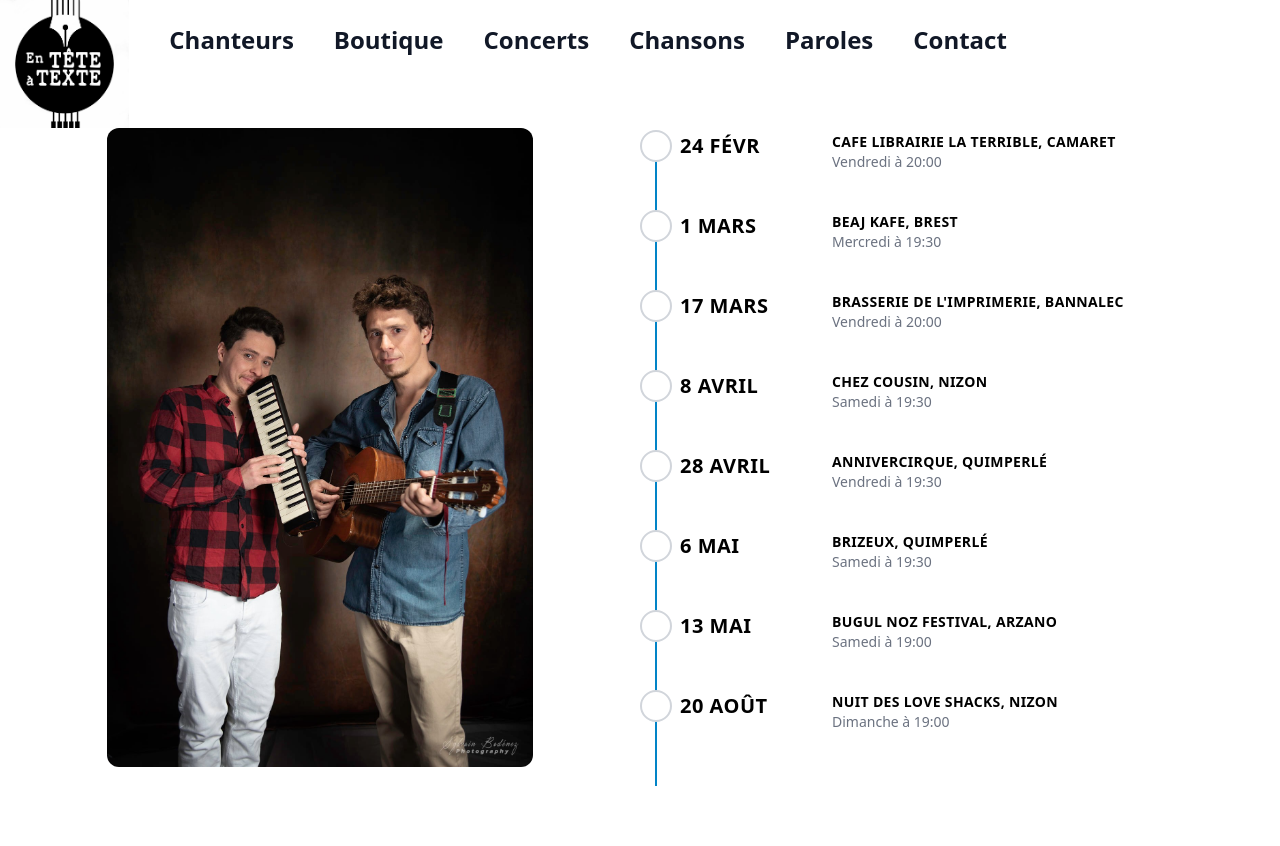
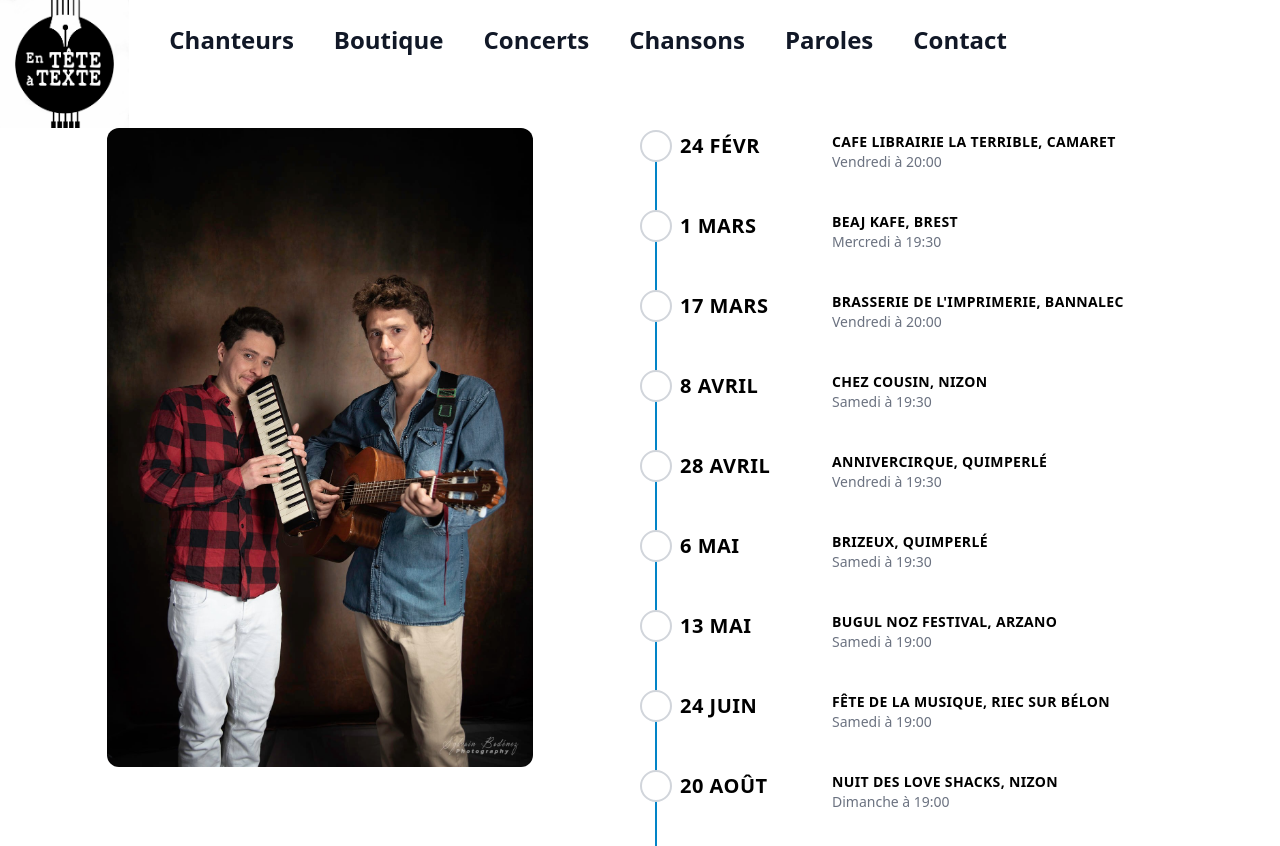
Before and after one commit to AlexandreKempf/en-tete-a-texte, a SvelteKit app: page /concerts in a window 1280 px wide. Shown: the top 846 px of the page. Before the commit the page ends 800 px from the top, so only its background shows below. Built offline with nearby package versions, Linux system fonts and the light colour scheme.

Commit message:
Ajout Concert + titre Carpe

```diff
--- a/src/routes/chansons/+page.svelte
+++ b/src/routes/chansons/+page.svelte
@@ -58,7 +58,7 @@
 			<YouTube youTubeId="fMz-s35aen8" />
 		</div>
 		<div class="lg:w-1/2">
-			<h1 class="text-7xl font-extralight tracking-wide py-2">Carpe Diem</h1>
+			<h1 class="text-7xl font-extralight tracking-wide py-2">Carpe et Dilemme</h1>
 			<p class="text-sm text-gray-700 italic py-1">
 				Première fable illustrée. Une carpe aspirant au chant et à la musique !
 			</p>
--- a/src/routes/concerts/+page.svelte
+++ b/src/routes/concerts/+page.svelte
@@ -31,6 +31,10 @@
 		{
 			date: new Date(2023, 4, 13, 19, 0),
 			place: "Bugul Noz Festival, Arzano"
+		},
+		{
+			date: new Date(2023, 5, 24, 19, 0),
+			place: "Fête de la musique, Riec Sur Bélon"
 		},
 		{
 			date: new Date(2023, 7, 20, 19, 0),
```
